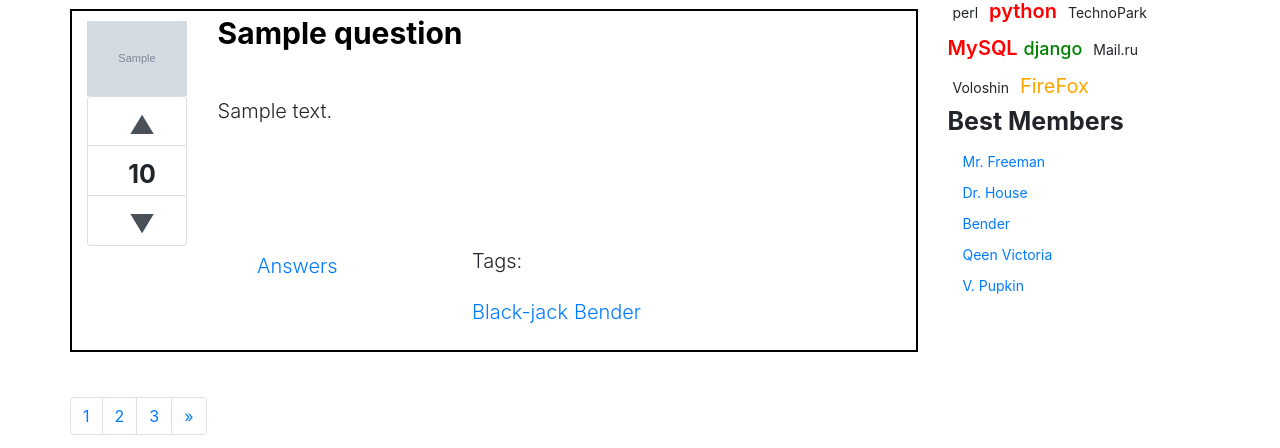
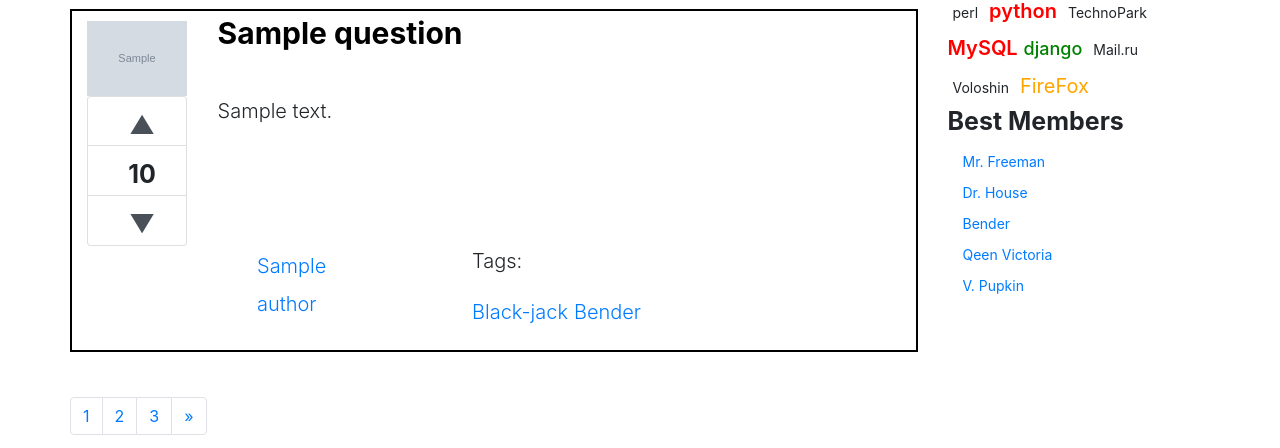
Before and after one commit to TimFoxers/AskMe, a Python web app: template main/templates/index.html in a window 1280 px wide. Shown: the part 142-590 px from the top of the page. Run offline with Jinja, Linux system fonts and the light colour scheme; the template is opened without the code that fills it: most values are stand-ins (such as "Sample title", 1, 10 or a date in 2020); grey boxes marked "Sample" are stand-in pictures; some libraries are stand-ins or nearby versions.

Commit message:
names of authors in questions

```diff
--- a/main/templates/index.html
+++ b/main/templates/index.html
@@ -26,7 +26,7 @@
                     </div>
                     <div class="row">
                         <div class="col-2 answer-bottom">
-                            <a href="#" class = "text">Answers</a>
+                            <a href="#" class = "text">{{question.author.name}}</a>
                         </div>
                         <div class="col-7 answer-bottom">
                             <p class = "text">Tags: </p>
```
